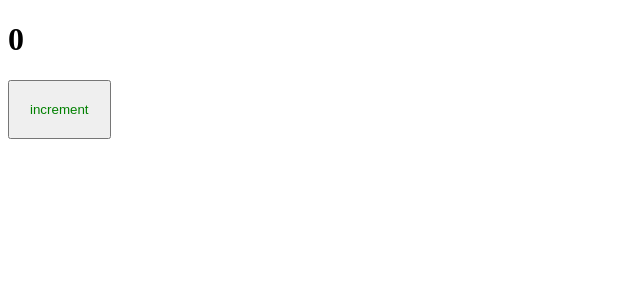
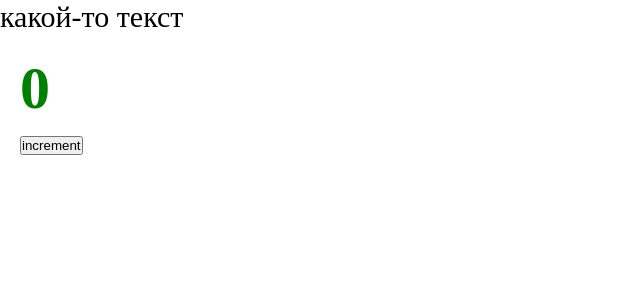
Before and after one commit to Alex666000/production-project-2023-contin...., a React app: page / in a window 1280 px wide. Shown: the top 300 px of the page, without its empty margins (0-640 px from the left). Built offline with nearby package versions, Linux system fonts and the light colour scheme.

Commit message:
css module

```diff
--- a/package.json
+++ b/package.json
@@ -19,6 +19,7 @@
     "@types/webpack-dev-server": "^4.7.2",
     "css-loader": "^6.6.0",
     "html-webpack-plugin": "^5.5.0",
+    "mini-css-extract-plugin": "^2.5.3",
     "sass": "^1.49.9",
     "sass-loader": "^12.6.0",
     "style-loader": "^3.3.1",
--- /dev/null
+++ b/src/App.tsx
@@ -0,0 +1,14 @@
+import React from 'react';
+import Counter from "./components/Counter";
+import './index.scss'
+
+const App = () => {
+    return (
+        <div className='app'>
+            какой-то текст
+            <Counter/>
+        </div>
+    );
+};
+
+export default App;
--- a/src/components/Counter.scss
+++ b/src/components/Counter.module.scss
@@ -1,4 +1,4 @@
-button {
+.btn {
     padding: 20px;
     color: green;
 }
--- a/src/components/Counter.tsx
+++ b/src/components/Counter.tsx
@@ -1,5 +1,5 @@
 import React, {useState} from 'react';
-import './Counter.scss';
+import classes from './Counter.module.scss';
 
 const Counter = () => {
     const [count, setCount] = useState(0);
@@ -9,7 +9,7 @@
     }
 
     return (
-        <div>
+        <div className={classes.btn}>
             <h1>{count}</h1>
             <button onClick={increment}>increment</button>
         </div>
--- /dev/null
+++ b/src/index.scss
@@ -0,0 +1,9 @@
+* {
+  margin: 0;
+  padding: 0;
+  box-sizing: border-box;
+}
+
+.app {
+  font-size: 30px;
+}
--- a/src/index.tsx
+++ b/src/index.tsx
@@ -1,10 +1,11 @@
 import {render} from "react-dom";
-import Counter from "./components/Counter";
+import React from "react";
+import App from "./App";
 
 
 render(
     <div>
-        <Counter/>
+        <App/>
     </div>,
     // куда рендерить будем компонент
     document.getElementById('root')
```
Also changed, not shown: src/global.d.ts (added, +7 -0 lines), 4 other files (tests, documents, lock files or other folders).
